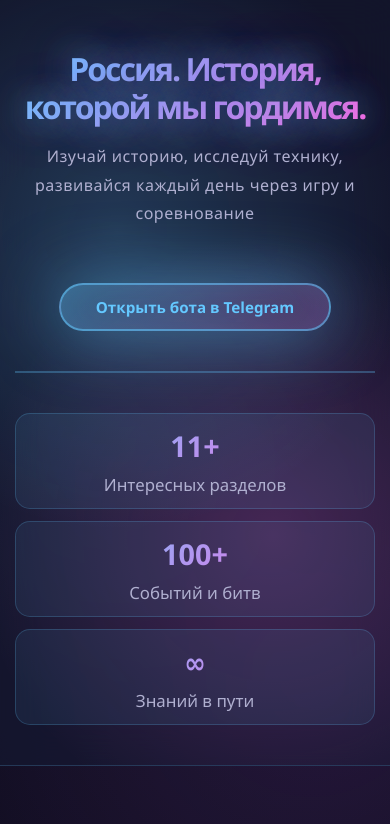
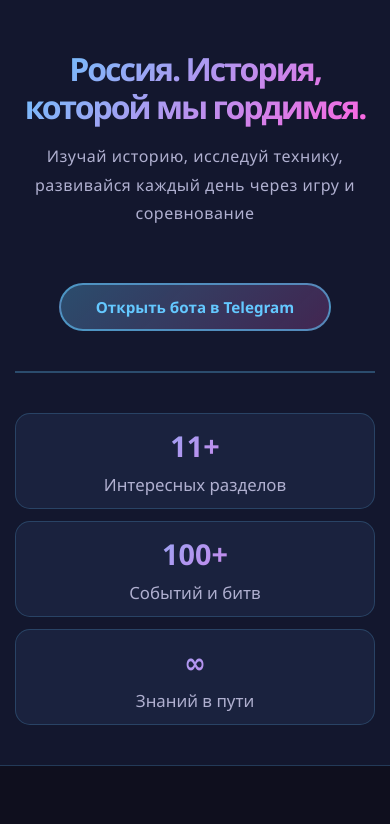
Before and after one commit to Phantomiks/His1oryOfRussia, a plain HTML site: page index.html in a window 390 px wide. Shown: the top 824 px of the page. Drawn offline with Linux system fonts and the light colour scheme.

Commit message:
Update index.html

```diff
--- a/index.html
+++ b/index.html
@@ -18,6 +18,8 @@
             min-height: 100vh;
             position: relative;
             overflow-x: hidden;
+            -webkit-font-smoothing: antialiased;
+            -moz-osx-font-smoothing: grayscale;
         }
 
         body::before {
@@ -114,6 +116,7 @@
             border: 1px solid rgba(100, 200, 255, 0.2);
             transition: all 0.3s;
             cursor: pointer;
+            will-change: transform;
         }
 
         .section-card:hover {
@@ -1194,6 +1197,31 @@
                 bottom: 20px;
                 font-size: 1.2em;
             }
+
+            /* Отключаем backdrop-filter на мобильных для оптимизации */
+            .features-section,
+            .section-card,
+            .feature-box,
+            .stat-box,
+            .tech-card,
+            .hero-stat {
+                backdrop-filter: none !important;
+                -webkit-backdrop-filter: none !important;
+            }
+
+            header {
+                -webkit-backdrop-filter: none !important;
+                backdrop-filter: none !important;
+            }
+
+            /* Отключаем сложные анимации на мобильных */
+            .btn-primary {
+                animation: none !important;
+            }
+
+            h1 {
+                animation: fadeInDown 1s ease-out !important;
+            }
         }
 
         @media (max-width: 480px) {
@@ -1238,6 +1266,43 @@
 
             .scroll-indicator {
                 display: none;
+            }
+
+            /* Агрессивная оптимизация для маленьких экранов */
+            body::before {
+                display: none !important;
+            }
+
+            header::after {
+                display: none !important;
+            }
+
+            .features-section,
+            .section-card,
+            .feature-box,
+            .stat-box,
+            .tech-card,
+            .hero-stat,
+            footer {
+                backdrop-filter: none !important;
+                -webkit-backdrop-filter: none !important;
+                background: rgba(30, 40, 70, 0.7) !important;
+            }
+
+            /* Упрощаем анимации */
+            .btn-primary::before {
+                display: none !important;
+            }
+
+            .section-card.animate-on-scroll.in-view {
+                animation: scaleUpBounce 0.6s ease-out forwards !important;
+            }
+
+            /* Отключаем blur эффект */
+            header {
+                background: rgba(20, 25, 50, 0.8) !important;
+                -webkit-backdrop-filter: none !important;
+                backdrop-filter: none !important;
             }
         }
     </style>
@@ -1416,18 +1481,23 @@
     </footer>
 
     <script>
-        // Intersection Observer для анимаций при прокрутке
+        // Проверяем мобильное устройство
+        const isMobile = window.innerWidth <= 768;
+
+        // Оптимизированный Intersection Observer для мобильных
         const observerOptions = {
-            threshold: 0.1,
-            rootMargin: '0px 0px -50px 0px'
+            threshold: isMobile ? 0.15 : 0.1,
+            rootMargin: isMobile ? '0px 0px -30px 0px' : '0px 0px -50px 0px'
         };
 
         const observer = new IntersectionObserver((entries) => {
+            requestAnimationFrame(() => {
                 entries.forEach(entry => {
                     if (entry.isIntersecting) {
                         entry.target.classList.add('in-view');
                         observer.unobserve(entry.target);
                     }
+                });
             });
         }, observerOptions);
 
@@ -1436,8 +1506,11 @@
             // Карточки разделов с cascading задержкой
             document.querySelectorAll('.section-card').forEach((card, index) => {
                 card.classList.add('animate-on-scroll');
-                card.style.setProperty('--animation-delay', (index * 0.12) + 's');
-                card.style.animationDelay = (index * 0.12) + 's';
+
+                // На мобильных уменьшаем задержку
+                const delay = isMobile ? (index * 0.08) : (index * 0.12);
+                card.style.setProperty('--animation-delay', delay + 's');
+                card.style.animationDelay = delay + 's';
                 observer.observe(card);
             });
 
@@ -1448,11 +1521,13 @@
                 observer.observe(box);
             });
 
-            // Секции с возможностями
+            // Секции с возможностями (только на десктопе активно)
+            if (!isMobile) {
                 document.querySelectorAll('.features-section').forEach(section => {
                     section.classList.add('animate-on-scroll');
                     observer.observe(section);
                 });
+            }
 
             // Заголовки разделов
             document.querySelectorAll('.section-title').forEach(title => {
@@ -1474,6 +1549,14 @@
                 }
             });
         });
+
+        // Отключаем глобальные фильтры на мобильных для производительности
+        if (isMobile) {
+            // Убираем фоновые градиенты на очень слабых устройствах
+            if (window.innerWidth < 480) {
+                document.body.style.background = '#0f0f1e';
+            }
+        }
     </script>
 </body>
 </html>
```
Lines whose indentation alone changed are shown as unchanged.
